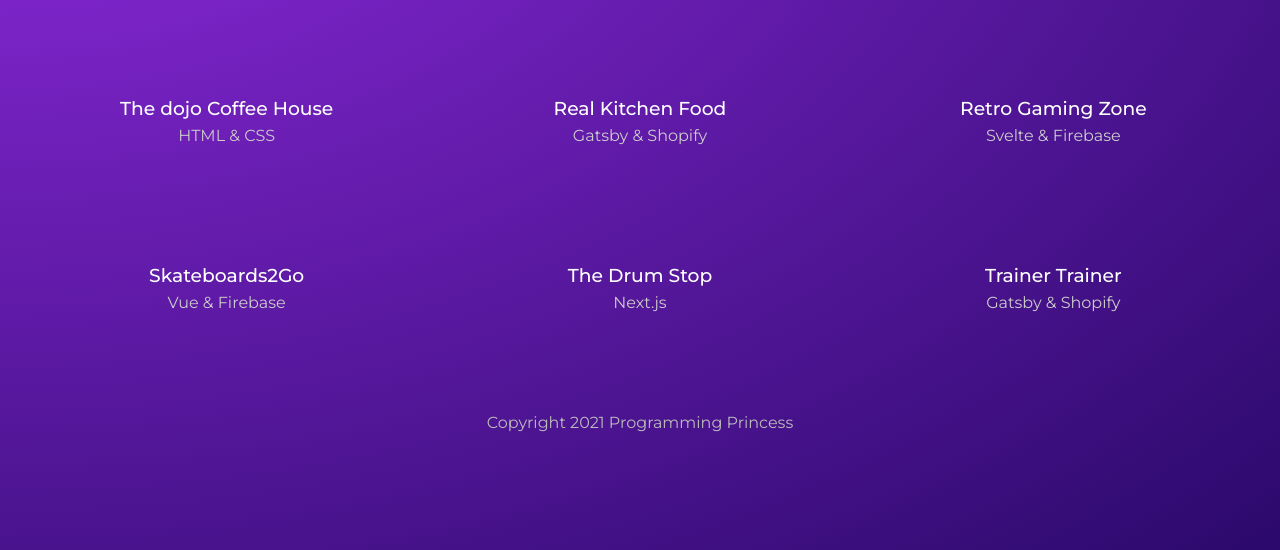
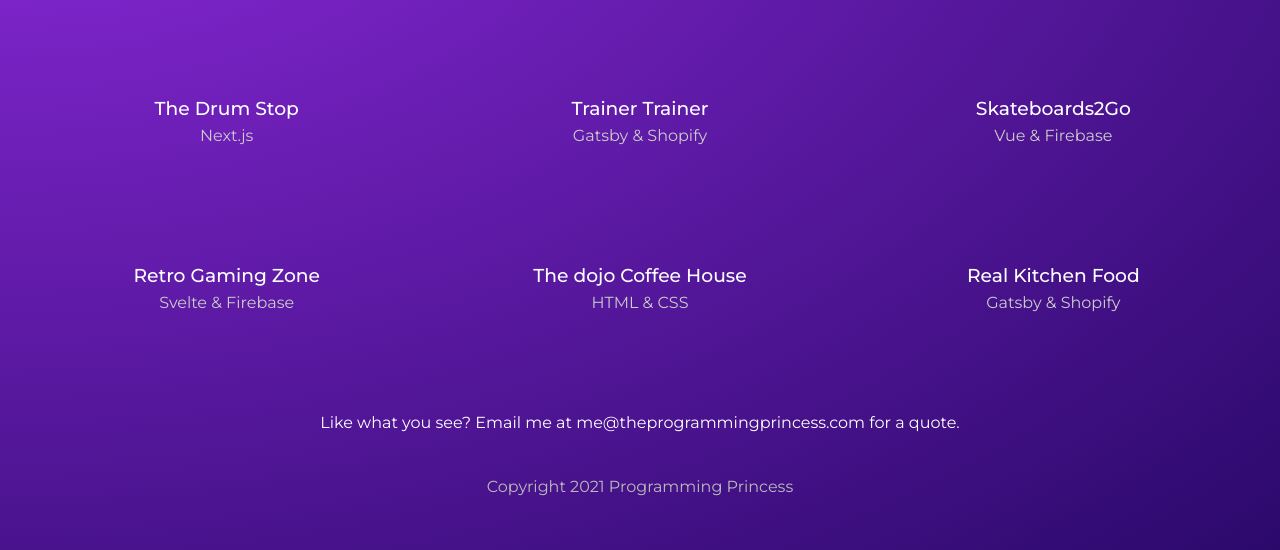
Before and after one commit to vanmars/first-gatsby-app, a Gatsby site: page /projects in a window 1280 px wide. Shown: the part 250-800 px from the top of the page. Built offline with nearby package versions, Linux system fonts and the light colour scheme; Gatsby itself is replaced by a stand-in of ours.

Commit message:
Add a second query to projects page

```diff
--- a/gatsby-config.js
+++ b/gatsby-config.js
@@ -19,6 +19,7 @@
   siteMetadata: {
     title: 'Programming Princess',
     description: 'web dev portfolio',
-    copyright: 'This website is copyright 2021 Programming Princess'
+    copyright: 'This website is copyright 2021 Programming Princess',
+    contact: 'me@theprogrammingprincess.com'
   }
 }
--- a/src/pages/projects/index.js
+++ b/src/pages/projects/index.js
@@ -5,7 +5,8 @@
 
 const Projects = ({ data }) => {
   console.log(data);
-  const projects = data.allMarkdownRemark.nodes
+  const projects = data.projects.nodes
+  const contact = data.contact.siteMetadata.contact
 
   return (
     <Layout>
@@ -23,6 +24,7 @@
             </Link>
           ))}
         </div>
+        <p>Like what you see? Email me at { contact } for a quote.</p>
       </div>
     </Layout>
    );
@@ -33,15 +35,22 @@
 // export page query
 export const query = graphql`
   query ProjectsPage {
-  allMarkdownRemark {
+    projects: allMarkdownRemark(sort: {fields: frontmatter___date, order: DESC}) {
       nodes {
         frontmatter {
           slug
           stack
           title
+          date
         }
         id
       }
     }
+    contact: site {
+      siteMetadata {
+        contact
+      }
+    }
+
   }
 `
--- a/src/projects/dojo-coffee-house.md
+++ b/src/projects/dojo-coffee-house.md
@@ -2,6 +2,7 @@
 title: The dojo Coffee House
 stack: HTML & CSS
 slug: the dojo-coffee-house
+date: 2021-01-03T00:00:00+00
 ---
 
 **Lorem ipsum dolor sit amet**, consectetur adipiscing elit. Duis ultrices, nibh a egestas convallis, dui ipsum tristique massa, et blandit est augue at justo. Suspendisse potenti. Donec auctor turpis eros, sit amet efficitur felis tempor ac. Nulla magna erat, pellentesque id aliquam quis, viverra id lectus. Donec sit amet massa orci. Ut vel ligula ac nunc vehicula blandit nec nec eros. Nunc lobortis ligula in rhoncus aliquam. Aliquam tristique at mi ac ultricies. Aenean vehicula iaculis neque, vitae condimentum ante vehicula sit amet.
--- a/src/projects/real-kitchen-food.md
+++ b/src/projects/real-kitchen-food.md
@@ -2,6 +2,7 @@
 title: Real Kitchen Food
 stack: Gatsby & Shopify
 slug: real-kitchen-food
+date: 2021-01-01T00:00:00+00
 ---
 
 Lorem ninja ipsum dolor sit amet, consectetuer adipiscing elit, sed diam nonummy nibh euismod tincidunt ut laoreet dolore magna aliquam erat volutpat. Ut ninja wisi enim ad minim veniam, quis nostrud exerci tation ullamcorper suscipit ninja lobortis nisl ut aliquip ex ea commodo consequat. Duis ninja autem vel eum iriure dolor in hendrerit in vulputate ninja velit esse molestie consequat, vel illum dolore eu feugiat nulla ninja facilisis at vero eros et accumsan et iusto odio dignissim qui blandit praesent luptatum zzril delenit augue duis dolore te feugait nulla facilisi. Nam ninja ipsum liber tempor cum soluta nobis eleifend option congue nihil imperdiet doming id quod mazim placerat facer possim assum. Typi ninja non habent claritatem insitam; est usus legentis in iis qui facit eorum claritatem. Investigationes ninja demonstraverunt lectores legere me lius quod ii legunt saepius. Claritas ninja est etiam processus dynamicus, qui ninja sequitur mutationem consuetudium lectorum. Mirum ninja est notare quam littera gothica, quam nunc putamus parum claram, anteposuerit litterarum formas humanitatis per seacula quarta decima et quinta decima. Eodem ninja ipsum modo typi, qui nunc nobis videntur parum clari, fiant sollemnes in ninja futurum.
--- a/src/projects/retro-gamin-zone.md
+++ b/src/projects/retro-gamin-zone.md
@@ -2,6 +2,7 @@
 title: Retro Gaming Zone
 stack: Svelte & Firebase
 slug: retro-gaming-zone
+date: 2021-01-21T00:00:00+00
 ---
 
 Lorem ninja ipsum dolor sit amet, consectetuer adipiscing elit, sed diam nonummy nibh euismod tincidunt ut laoreet dolore magna aliquam erat volutpat. Ut ninja wisi enim ad minim veniam, quis nostrud exerci tation ullamcorper suscipit ninja lobortis nisl ut aliquip ex ea commodo consequat. Duis ninja autem vel eum iriure dolor in hendrerit in vulputate ninja velit esse molestie consequat, vel illum dolore eu feugiat nulla ninja facilisis at vero eros et accumsan et iusto odio dignissim qui blandit praesent luptatum zzril delenit augue duis dolore te feugait nulla facilisi. Nam ninja ipsum liber tempor cum soluta nobis eleifend option congue nihil imperdiet doming id quod mazim placerat facer possim assum. Typi ninja non habent claritatem insitam; est usus legentis in iis qui facit eorum claritatem. Investigationes ninja demonstraverunt lectores legere me lius quod ii legunt saepius. Claritas ninja est etiam processus dynamicus, qui ninja sequitur mutationem consuetudium lectorum. Mirum ninja est notare quam littera gothica, quam nunc putamus parum claram, anteposuerit litterarum formas humanitatis per seacula quarta decima et quinta decima. Eodem ninja ipsum modo typi, qui nunc nobis videntur parum clari, fiant sollemnes in ninja futurum.
--- a/src/projects/skateboards2go.md
+++ b/src/projects/skateboards2go.md
@@ -2,6 +2,7 @@
 title: Skateboards2Go
 stack: Vue & Firebase
 slug: skateboards-to-go
+date: 2021-02-01T00:00:00+00
 ---
 
 Lorem ninja ipsum dolor sit amet, consectetuer adipiscing elit, sed diam nonummy nibh euismod tincidunt ut laoreet dolore magna aliquam erat volutpat. Ut ninja wisi enim ad minim veniam, quis nostrud exerci tation ullamcorper suscipit ninja lobortis nisl ut aliquip ex ea commodo consequat. Duis ninja autem vel eum iriure dolor in hendrerit in vulputate ninja velit esse molestie consequat, vel illum dolore eu feugiat nulla ninja facilisis at vero eros et accumsan et iusto odio dignissim qui blandit praesent luptatum zzril delenit augue duis dolore te feugait nulla facilisi. Nam ninja ipsum liber tempor cum soluta nobis eleifend option congue nihil imperdiet doming id quod mazim placerat facer possim assum. Typi ninja non habent claritatem insitam; est usus legentis in iis qui facit eorum claritatem. Investigationes ninja demonstraverunt lectores legere me lius quod ii legunt saepius. Claritas ninja est etiam processus dynamicus, qui ninja sequitur mutationem consuetudium lectorum. Mirum ninja est notare quam littera gothica, quam nunc putamus parum claram, anteposuerit litterarum formas humanitatis per seacula quarta decima et quinta decima. Eodem ninja ipsum modo typi, qui nunc nobis videntur parum clari, fiant sollemnes in ninja futurum.
--- a/src/projects/the-drum-shop.md
+++ b/src/projects/the-drum-shop.md
@@ -2,6 +2,7 @@
 title: The Drum Stop
 stack: Next.js
 slug: the-drum-stop
+date: 2021-03-01T00:00:00+00
 ---
 
 Lorem ninja ipsum dolor sit amet, consectetuer adipiscing elit, sed diam nonummy nibh euismod tincidunt ut laoreet dolore magna aliquam erat volutpat. Ut ninja wisi enim ad minim veniam, quis nostrud exerci tation ullamcorper suscipit ninja lobortis nisl ut aliquip ex ea commodo consequat. Duis ninja autem vel eum iriure dolor in hendrerit in vulputate ninja velit esse molestie consequat, vel illum dolore eu feugiat nulla ninja facilisis at vero eros et accumsan et iusto odio dignissim qui blandit praesent luptatum zzril delenit augue duis dolore te feugait nulla facilisi. Nam ninja ipsum liber tempor cum soluta nobis eleifend option congue nihil imperdiet doming id quod mazim placerat facer possim assum. Typi ninja non habent claritatem insitam; est usus legentis in iis qui facit eorum claritatem. Investigationes ninja demonstraverunt lectores legere me lius quod ii legunt saepius. Claritas ninja est etiam processus dynamicus, qui ninja sequitur mutationem consuetudium lectorum. Mirum ninja est notare quam littera gothica, quam nunc putamus parum claram, anteposuerit litterarum formas humanitatis per seacula quarta decima et quinta decima. Eodem ninja ipsum modo typi, qui nunc nobis videntur parum clari, fiant sollemnes in ninja futurum.
--- a/src/projects/trainer-trainer.md
+++ b/src/projects/trainer-trainer.md
@@ -2,6 +2,7 @@
 title: Trainer Trainer
 stack: Gatsby & Shopify
 slug: trainer-trainer
+date: 2021-02-02T00:00:00+00
 ---
 
 Lorem ninja ipsum dolor sit amet, consectetuer adipiscing elit, sed diam nonummy nibh euismod tincidunt ut laoreet dolore magna aliquam erat volutpat. Ut ninja wisi enim ad minim veniam, quis nostrud exerci tation ullamcorper suscipit ninja lobortis nisl ut aliquip ex ea commodo consequat. Duis ninja autem vel eum iriure dolor in hendrerit in vulputate ninja velit esse molestie consequat, vel illum dolore eu feugiat nulla ninja facilisis at vero eros et accumsan et iusto odio dignissim qui blandit praesent luptatum zzril delenit augue duis dolore te feugait nulla facilisi. Nam ninja ipsum liber tempor cum soluta nobis eleifend option congue nihil imperdiet doming id quod mazim placerat facer possim assum. Typi ninja non habent claritatem insitam; est usus legentis in iis qui facit eorum claritatem. Investigationes ninja demonstraverunt lectores legere me lius quod ii legunt saepius. Claritas ninja est etiam processus dynamicus, qui ninja sequitur mutationem consuetudium lectorum. Mirum ninja est notare quam littera gothica, quam nunc putamus parum claram, anteposuerit litterarum formas humanitatis per seacula quarta decima et quinta decima. Eodem ninja ipsum modo typi, qui nunc nobis videntur parum clari, fiant sollemnes in ninja futurum.
```
Lines whose indentation alone changed are shown as unchanged.
